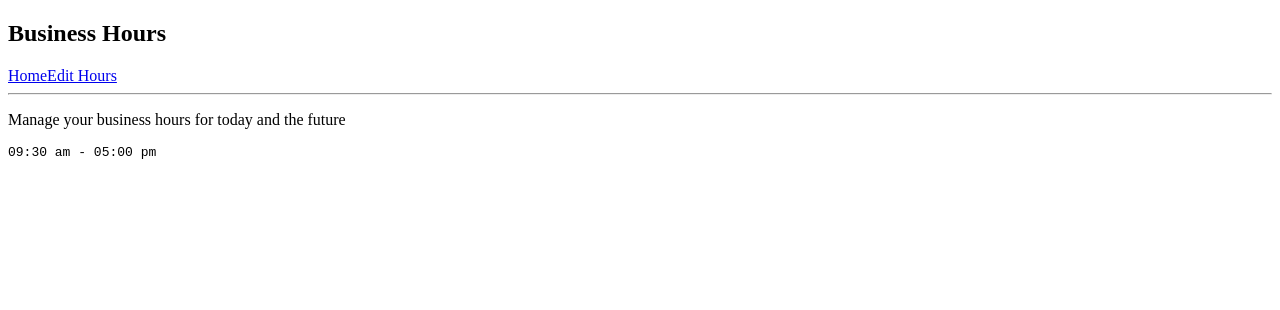
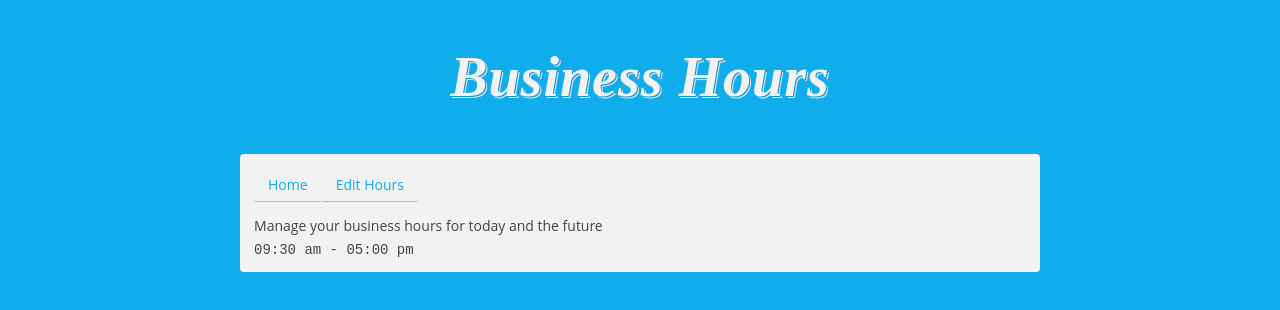
Before and after one commit to BaylorRae/ng-hours, an Angular app: page /#/ in a window 1280 px wide. Shown: the top 310 px of the page. Built offline with nearby package versions, Linux system fonts and the light colour scheme.

Commit message:
add basic theme

```diff
--- a/src/app/app.component.css
+++ b/src/app/app.component.css
@@ -0,0 +1,38 @@
+.title {
+  text-align: center;
+  margin: 0.8em 0;
+  color: #f2f2f2;
+  font-family: "Lobster Two";
+  font-style: italic;
+  font-size: 4em;
+  letter-spacing: 1px;
+  text-shadow: 1px 1px 0 #1098d0,
+               2px 2px 0 #e2e2e2;
+}
+
+.main-content {
+  max-width: 800px;
+  margin: 0 auto;
+  background: #f2f2f2;
+  padding: 1em;
+  border-radius: 4px;
+  color: #444;
+}
+
+.main-nav {
+  margin-bottom: 1em;
+}
+
+.main-nav a {
+  color: #10ADED;
+  display: inline-block;
+  padding: 0.5em 1em;
+  text-decoration: none;
+  border-bottom: 1px dotted #10ADED;
+  border-radius: 2px;
+}
+
+.main-nav a:hover {
+  border-bottom-style: solid;
+  background: #e2e2e2;
+}
--- a/src/app/app.component.html
+++ b/src/app/app.component.html
@@ -1,10 +1,10 @@
-<h2>Business Hours</h2>
+<h2 class="title">Business Hours</h2>
 
-<nav>
-  <a [routerLink]="['']">Home</a>
-  <a [routerLink]="['hours']">Edit Hours</a>
-</nav>
+<main class="main-content">
+  <nav class="main-nav">
+    <a [routerLink]="['']">Home</a>
+    <a [routerLink]="['hours']">Edit Hours</a>
+  </nav>
 
-<hr />
-
-<router-outlet></router-outlet>
+  <router-outlet></router-outlet>
+</main>
--- a/src/app/hours/overview/overview.component.css
+++ b/src/app/hours/overview/overview.component.css
@@ -0,0 +1,24 @@
+button {
+  background-color: #bbb;
+  border: none;
+  padding: 0.5em 1em;
+  color: #444;
+  border-radius: 2px;
+  cursor: pointer;
+}
+
+.fields {
+  display: flex;
+  flex-direction: row;
+}
+
+.fields fieldset {
+  flex: 1;
+  margin: 0.5em;
+  border: 1px solid #bbb;
+  padding: 0.5em;
+}
+
+.fields legend {
+  padding: 0 0.5em;
+}
--- a/src/app/hours/overview/overview.component.html
+++ b/src/app/hours/overview/overview.component.html
@@ -4,6 +4,7 @@
   <button (click)="save()">Save</button>
 </div>
 
+<div class="fields">
   <fieldset>
     <legend>Start Time</legend>
     <app-editable-time [time]="hoursService.startTime" [editing]="editing" #startTime></app-editable-time>
@@ -13,3 +14,4 @@
     <legend>End Time</legend>
     <app-editable-time [time]="hoursService.endTime" [editing]="editing" #endTime></app-editable-time>
   </fieldset>
+</div>
--- a/src/styles.css
+++ b/src/styles.css
@@ -1 +1,15 @@
-/* You can add global styles to this file, and also import other style files */
+* {
+  margin: 0;
+  padding: 0;
+  box-sizing: border-box;
+}
+
+body {
+  background: #10ADED;
+  font-family: 'Open Sans';
+  font-size: 14px;
+}
+
+p {
+  margin-bottom: 0.5em;
+}
```
Lines whose indentation alone changed are shown as unchanged.
